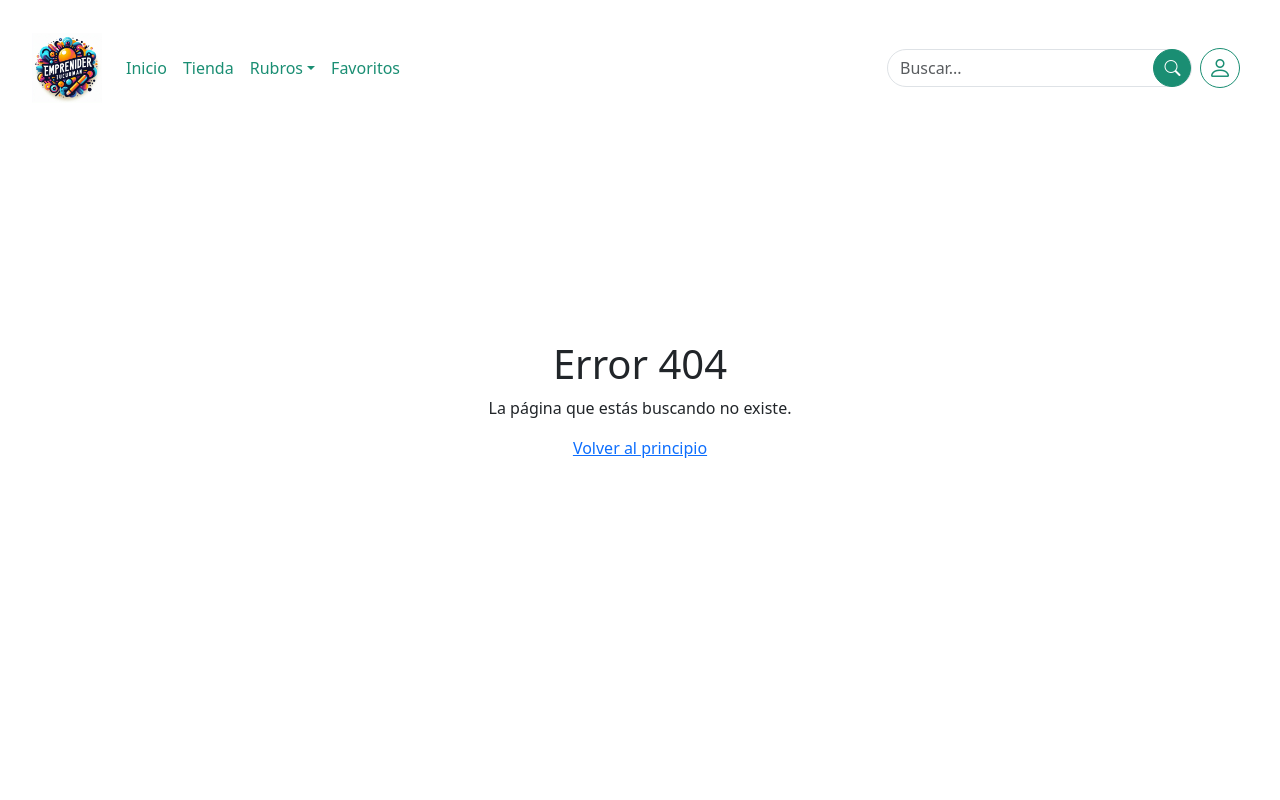
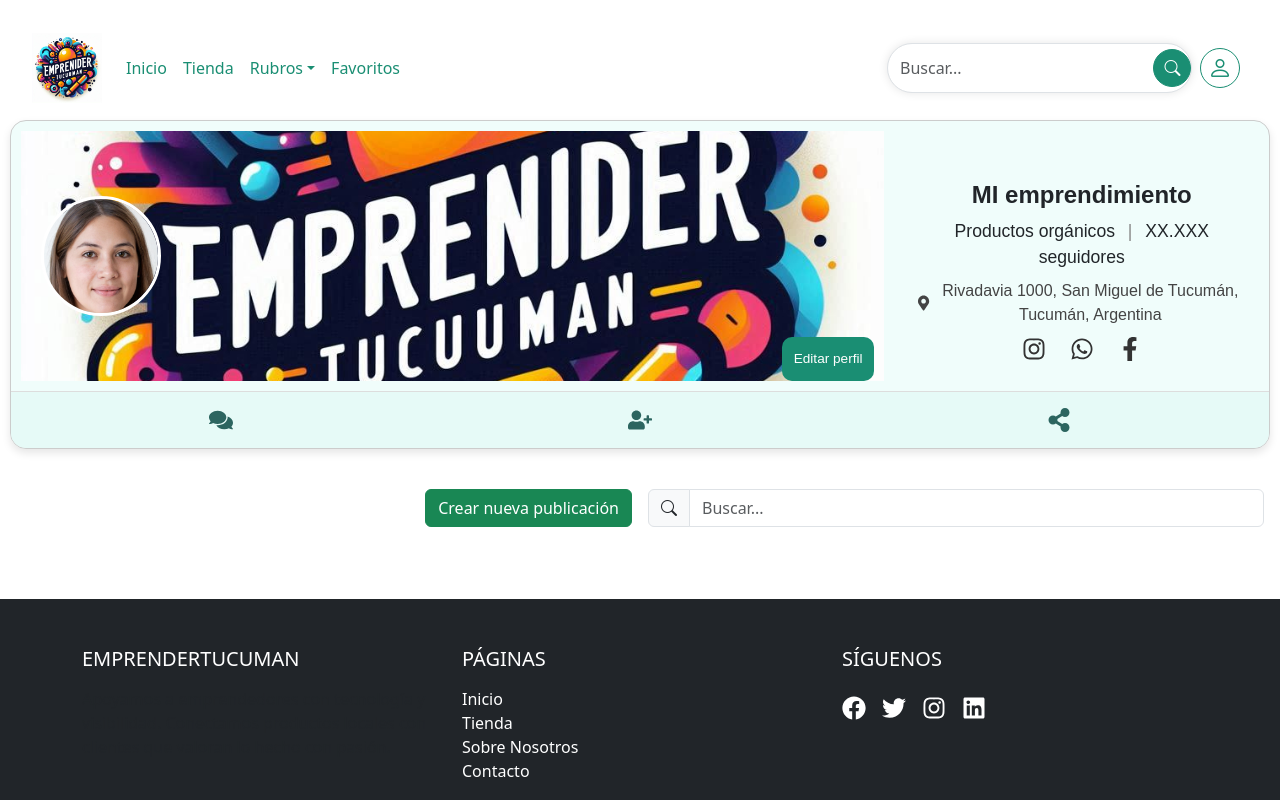
Before and after one commit to lucaschipolari/emprender-tucuman, a React (Vite) app: page /perfil-emprendedor in a window 1280 px wide. Shown: the top 800 px of the page. Built offline with nearby package versions, Linux system fonts and the light colour scheme.

Commit message:
realice la primera parte de informacion del perfil del emprendedor

```diff
--- /dev/null
+++ b/src/components/EntrepreneurProfile/EntrepreneurProfile.css
@@ -0,0 +1,181 @@
+.profile-card {
+  margin-top: 120px;
+  width: auto;
+  margin-right: 10px;
+margin-left: 10px;
+  border: 1px solid #ccc;
+  border-radius: 12px;
+  overflow: hidden;
+  font-family: sans-serif;
+  background-color: #f0fdfb;
+  position: relative;
+  box-shadow: 0 4px 8px rgba(0,0,0,0.1);
+
+}
+.area-perfil{
+display: flex;
+  align-items:stretch;
+  justify-content: space-between;
+  flex-direction: column;
+}
+.banner {
+  position: relative;
+  height: 120px;
+  width: 100%;
+  overflow: hidden;
+}
+
+.banner-img {
+  width: 100%;
+  height: 100%;
+  object-fit: cover;
+  padding: 10px;
+}
+
+.logo-container {
+  position: absolute;
+  transform: translateY(-50%);
+  top: 50%;
+  left: 20px;
+  width: 70px;
+  height: 70px;
+}
+
+.logo-img {
+  width: 100%;
+  height: 100%;
+  border-radius: 50%;
+  border: 3px solid white;
+  object-fit: cover;
+  background-color: white;
+}
+
+.edit-button {
+  position: absolute;
+  top: 50%;
+  right: 20px;
+  color: white;
+  transform: translatey(-50%);
+  background: var(--color-verde-fuerte);
+  border: none;
+  border-radius: 10px;
+  padding: 6px 12px;
+  font-size: 0.85rem;
+  cursor: pointer;
+}
+
+.profile-body {
+  padding: 40px 16px 16px 16px;
+  text-align: center;
+}
+
+.profile-title {
+  font-weight: bold;
+  margin: 0;
+}
+
+.description {
+  font-size: 0.9rem;
+  margin: 8px 0;
+}
+
+.divider {
+  margin: 0 8px;
+  color: #888;
+}
+
+.location {
+  font-size: 0.8rem;
+  color: #444;
+  display: flex;
+  align-items: center;
+  justify-content: center;
+  gap: 6px;
+  margin: 8px 0;
+  text-align: center;
+}
+
+.social-icons {
+  margin-top: 10px;
+  display: flex;
+  justify-content: center;
+  gap: 16px;
+  font-size: 1.2rem;
+  color: #333;
+}
+
+.profile-footer {
+  display: flex;
+  justify-content: space-around;
+  border-top: 1px solid #ddd;
+  padding: 12px 0;
+  background-color: #e6faf7;
+  font-size: 1.3rem;
+  color: #2c6560;
+}
+@media (min-width: 768px) {
+  .profile-card {
+    width: auto;
+    margin-right: 10px;
+    margin-left: 10px;
+    border-radius: 16px;
+  }
+.area-perfil{
+display: flex;
+  align-items:stretch;
+  justify-content: space-between;
+  flex-direction: row;
+}
+  .banner {
+    height: 270px;
+    width: 100%;
+  }
+
+  .logo-container {
+    width: 120px;
+    height: 120px;
+    bottom: -45px;
+    left: 30px;
+  }
+
+  .edit-button {
+    position: absolute;
+    bottom:0;
+    top: 80%;
+  right: 20px;
+  transform: translatey(0);
+  border: none;
+  border-radius: 10px;
+  padding: 6px 12px;
+  font-size: 0.85rem;
+  cursor: pointer;
+  margin-bottom: 10px;
+
+  }
+
+  .profile-body {
+    padding: 60px 24px 24px 24px;
+  }
+
+  .profile-title {
+    font-size: 1.5rem;
+  }
+
+  .description {
+    font-size: 1.1rem;
+  }
+
+  .location {
+    font-size: 1rem;
+  }
+
+  .social-icons {
+    font-size: 1.5rem;
+    gap: 24px;
+  }
+
+  .profile-footer {
+    font-size: 1.5rem;
+    padding: 16px 0;
+  }
+}
--- /dev/null
+++ b/src/components/EntrepreneurProfile/EntrepreneurProfile.jsx
@@ -0,0 +1,56 @@
+import React from "react";
+import "./EntrepreneurProfile.css";
+import {
+  FaMapMarkerAlt,
+  FaInstagram,
+  FaWhatsapp,
+  FaFacebookF,
+  FaComments,
+  FaUserPlus,
+  FaShareAlt,
+} from "react-icons/fa";
+
+const EntrepreneurProfile = () => {
+  return (
+    <div className="profile-card">
+      <div className="area-perfil">
+        <div className="banner">
+          <img
+            src="/logoEmprenderTucuman.jpeg"
+            alt="Banner"
+            className="banner-img"
+          />
+          <div className="logo-container">
+            <img src="/emprendedor-ana.png" alt="Logo" className="logo-img" />
+          </div>
+          <button className="edit-button">Editar perfil</button>
+        </div>
+
+        <div className="profile-body">
+          <h2 className="profile-title">MI emprendimiento</h2>
+          <p className="description">
+            Productos orgánicos <span className="divider">|</span> XX.XXX
+            seguidores
+          </p>
+          <p className="location">
+            <FaMapMarkerAlt /> Rivadavia 1000, San Miguel de Tucumán, Tucumán,
+            Argentina
+          </p>
+          <div className="social-icons">
+            <FaInstagram />
+            <FaWhatsapp />
+            <FaFacebookF />
+          </div>
+        </div>
+      </div>
+
+      <div className="profile-footer">
+        <FaComments />
+        <FaUserPlus />
+        <FaShareAlt />
+      </div>
+    </div>
+  );
+};
+
+export default EntrepreneurProfile;
--- /dev/null
+++ b/src/components/EntrepreneurProfile/Options.css
@@ -0,0 +1,19 @@
+.search-container {
+    position: relative;
+}
+
+.search-input {
+    height: 50px;
+    border-radius: 30px;
+    padding-left: 35px;
+    border: none;
+    box-shadow: 0 0 10px rgba(0, 0, 0, 0.1);
+}
+
+.search-icon {
+    position: absolute;
+    top: 50%;
+    left: 15px;
+    transform: translateY(-50%);
+    color: #888;
+}
--- /dev/null
+++ b/src/components/EntrepreneurProfile/Options.jsx
@@ -0,0 +1,26 @@
+import React from "react";
+import "./Options.css";
+const Options = () => {
+  return (
+    <div className="row justify-content-end my-4 mx-2 g-3">
+      {/* Input arriba en pantallas pequeñas */}
+      <div className="col-md-6 order-1 order-md-2">
+        <div className="input-group">
+          <span className="input-group-text">
+            <i className="bi bi-search"></i>
+          </span>
+          <input type="text" className="form-control" placeholder="Buscar..." />
+        </div>
+      </div>
+
+      {/* Botón abajo en pantallas pequeñas */}
+      <div className="col-md-6 order-2 order-md-1">
+        <div className="d-flex justify-content-md-end justify-content-center">
+          <button className="btn btn-success">Crear nueva publicación</button>
+        </div>
+      </div>
+    </div>
+  );
+};
+
+export default Options;
--- /dev/null
+++ b/src/views/EntrepreneurPrivate.jsx
@@ -0,0 +1,14 @@
+import React from "react";
+import EntrepreneurProfile from "../components/EntrepreneurProfile/EntrepreneurProfile";
+import Options from "../components/EntrepreneurProfile/Options";
+
+const EntrepreneurPrivate = () => {
+  return (
+    <div>
+      <EntrepreneurProfile />
+      <Options />
+    </div>
+  );
+};
+
+export default EntrepreneurPrivate;
```
Also changed, not shown: src/constants/routes.jsx (+6 -1 lines).
